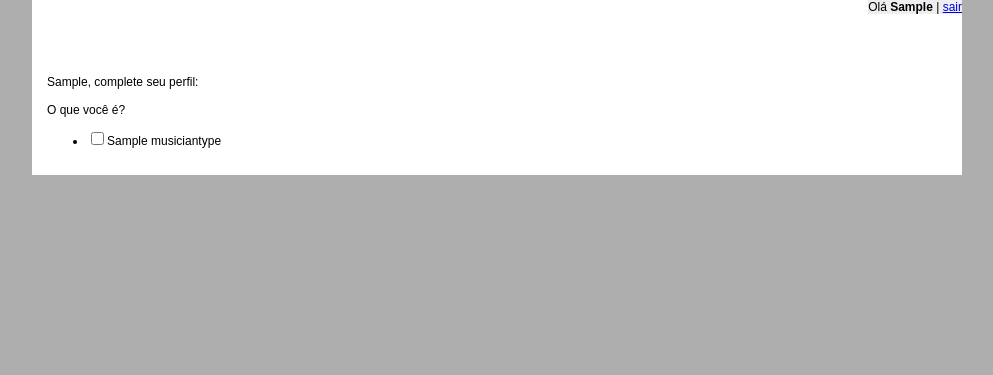
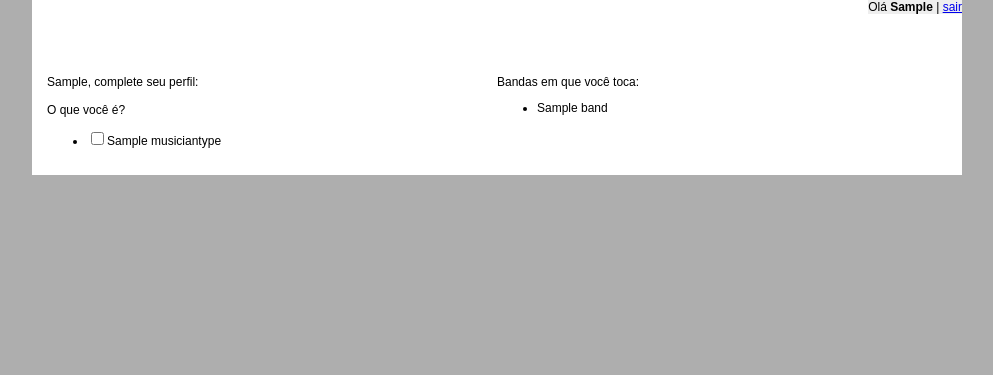
Before and after one commit to sanntanna/Labandas, a Django app: template templates/home-logged.html in a window 1280 px wide. Shown: the top 375 px of the page, without its empty margins (143-1136 px from the left). Run offline with Django 3.2, Linux system fonts and the light colour scheme; the template is opened without the code that fills it: values that come from a table or form of the project are taken from there, others are empty; a user stored in the database is signed in; tables that the repository leaves empty hold one stand-in row (values such as "Sample post"); parts of the project's set-up code (start-up, migrations or seed data) failed here and were passed over; some libraries are stand-ins or nearby versions.

Commit message:
Adicionando listagem de bandas na home logada

```diff
--- a/labandas/views.py
+++ b/labandas/views.py
@@ -1,10 +1,10 @@
 from bands.forms import ExpressRegistrationForm
+from bands.models import MusicianType, Band
 from django.contrib import auth
 from django.core.context_processors import csrf
 from django.http import HttpResponse, HttpResponseRedirect
 from django.template import loader
 from django.template.context import RequestContext
-from bands.models import MusicianType
 
 def home(request):
     if request.user.is_authenticated():
@@ -22,6 +22,7 @@ def homeLogged(request):
     t = loader.get_template('home-logged.html')
     c = RequestContext(request, {
         'musicianTypes': MusicianType.objects.all(),
+        'bands': Band.objects.filter(musicians=request.user),
     })
     c.update(csrf(request))
 
--- a/templates/home-logged.html
+++ b/templates/home-logged.html
@@ -1,6 +1,9 @@
 {% extends "includes/wrapper.html" %}
 
 {% block content %}
+	<div class="line">
+		<div class="size1of2 unit">
+
 			{{ user.first_name }}, complete seu perfil:
 			<br /><br />
 
@@ -14,4 +17,17 @@
 					</li>
 				{% endfor %}
 			</ul>
+
+		</div>
+
+		<div class="size1of2 unit lastUnit">
+			Bandas em que você toca:
+			<ul>
+			{% for band in bands %}
+				<li>{{ band.name }}</li>
+			{% endfor %}
+			</ul>
+
+		</div>
+	</div>
 {% endblock %}
```
Lines whose indentation alone changed are shown as unchanged.
